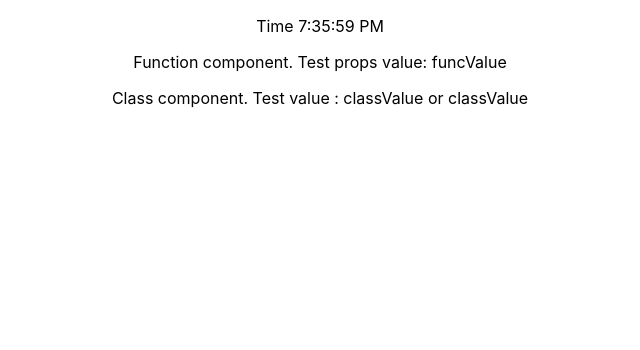
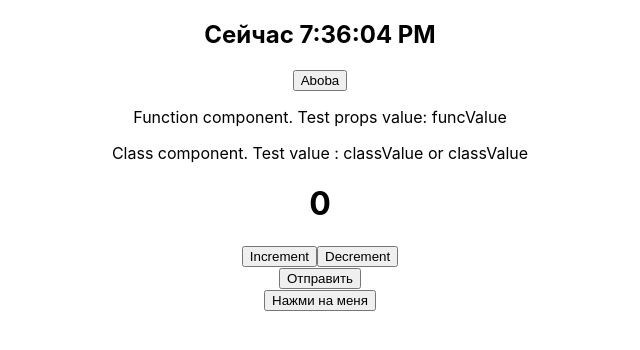
Before and after one commit to TheShyen/ReactTest, a React (Create React App) app: page / in a window 1280 px wide. Shown: the top 350 px of the page, without its empty margins (320-960 px from the left). Built offline with nearby package versions, Linux system fonts and the light colour scheme.

Commit message:
прошел до обработки событий

```diff
--- a/src/App.js
+++ b/src/App.js
@@ -2,13 +2,21 @@ import logo from './logo.svg';
 import './App.css';
 import SimpleClass from "./components/SimpleClass";
 import SimpleFunc from "./components/SimpleFunc";
+import Clock from './components/Clock';
+import Counter from './components/Counter';
+import ButtonTest from './components/ButtonTest';
+import LoggingButton from './components/LoggingButton';
 function App() {
   return (
     <div className="App">
-      <p>Time {new Date().toLocaleTimeString()}</p>
+      <Clock/>
       <SimpleFunc testValue="funcValue"/>
       <SimpleClass testValue="classValue"/>
+      <Counter/>
+      <ButtonTest/>
+      <LoggingButton/>
     </div>
+
   );
 }
 
--- /dev/null
+++ b/src/components/ButtonTest.js
@@ -0,0 +1,15 @@
+import React from "react";
+const ButtonTest = () => {
+    function handleSubmit(e) {
+        e.preventDefault();
+        console.log("Отправлена форма.");
+    }
+
+    return (
+        <form onSubmit={handleSubmit}>
+            <button type="submit">Отправить</button>
+        </form>
+    );
+};
+
+export default ButtonTest;
--- /dev/null
+++ b/src/components/Clock.js
@@ -0,0 +1,33 @@
+import React from "react";
+class Clock extends React.Component {
+    constructor(props) {
+        super(props);
+        this.state = {
+            date: new Date(),
+        };
+    }
+    componentDidMount() {
+        this.timerID = setInterval(() => this.tick(), 1000);
+        console.log("aboba");
+    }
+
+    componentWillUnmount() {
+        clearInterval(this.timerID);
+    }
+
+    tick() {
+        this.setState({
+            date: new Date(),
+        });
+    }
+
+    render() {
+        return (
+            <div>
+                <h2>Сейчас {this.state.date.toLocaleTimeString()}</h2>
+                <button onClick={this.componentDidMount}>Aboba</button>
+            </div>
+        );
+    }
+}
+export default Clock;
--- /dev/null
+++ b/src/components/Counter.js
@@ -0,0 +1,25 @@
+import React, { useState, useEffect } from 'react';
+
+const Counter = () => {
+    let [count, setCount] = useState(0);
+    useEffect(() => {
+        console.log("aboba");
+      });
+
+    function increment() {
+        setCount(count + 1);
+    }
+
+    function decrement() {
+        setCount(count - 1);
+    }
+    return (
+        <div>
+            <h1>{count}</h1>
+            <button onClick={increment}>Increment</button>
+            <button onClick={decrement}>Decrement</button>
+        </div>
+    );
+};
+
+export default Counter;
--- /dev/null
+++ b/src/components/LoggingButton.js
@@ -0,0 +1,11 @@
+import React from "react";
+
+class LoggingButton extends React.Component {
+    handleClick = () => {
+        console.log("значение this:", this);
+    };
+    render() {
+        return <button onClick={this.handleClick}>Нажми на меня</button>;
+    }
+}
+ export default LoggingButton;
--- a/src/index.js
+++ b/src/index.js
@@ -5,16 +5,6 @@ import App from './App';
 import reportWebVitals from './reportWebVitals';
 
 const root = ReactDOM.createRoot(document.getElementById('root'));
-function tick() {
-  const element = <h2>Time : {new Date().toLocaleTimeString()}</h2>;
-  root.render(element);
-}
 root.render(
-  <React.StrictMode>
     <App />
-  </React.StrictMode>
 );
-//setInterval(tick, 1000);
-// If you want to start measuring performance in your app, pass a function
-// to log results (for example: reportWebVitals(console.log))
-// or send to an analytics endpoint. Learn more: https://bit.ly/CRA-vitals
```
Also changed, not shown: src/components/SimpleClass.js (line endings or trailing spaces), src/components/SimpleFunc.js (line endings or trailing spaces).
